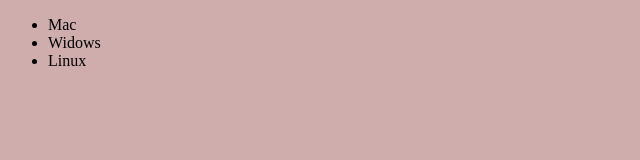
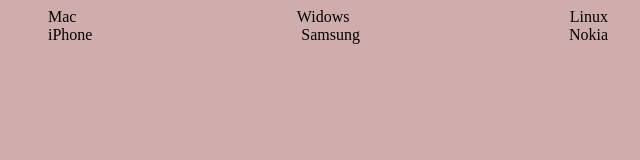
Before and after one commit to NafiadAbdi/gitPractice, a plain HTML site: page Pages/index.html in a window 1280 px wide. Shown: the whole page, without its empty margins (0-640 px from the left). Drawn offline with Linux system fonts and the light colour scheme.

Commit message:
Second Update

```diff
--- a/Pages/index.html
+++ b/Pages/index.html
@@ -15,6 +15,13 @@
 					<li>Linux</li>
 				</ul>
 			</div>
+            <div class="Product-item">
+				<ul>
+					<li>iPhone</li>
+					<li>Samsung</li>
+					<li>Nokia</li>
+				</ul>
+			</div>
 		</header>
 	</body>
 </html>
--- a/Pages/style.css
+++ b/Pages/style.css
@@ -1,3 +1,18 @@
-body{
-    background-color: #cfadad;
+body {
+	background-color: #cfadad;
 }
+li {
+	list-style: none;
+}
+.Product-item,
+.item {
+	width: 600px;
+}
+
+.item ul,
+.Product-item ul {
+	display: flex;
+	margin: 0 auto;
+	justify-content: space-between;
+	/* text-align: center; */
+}
```
